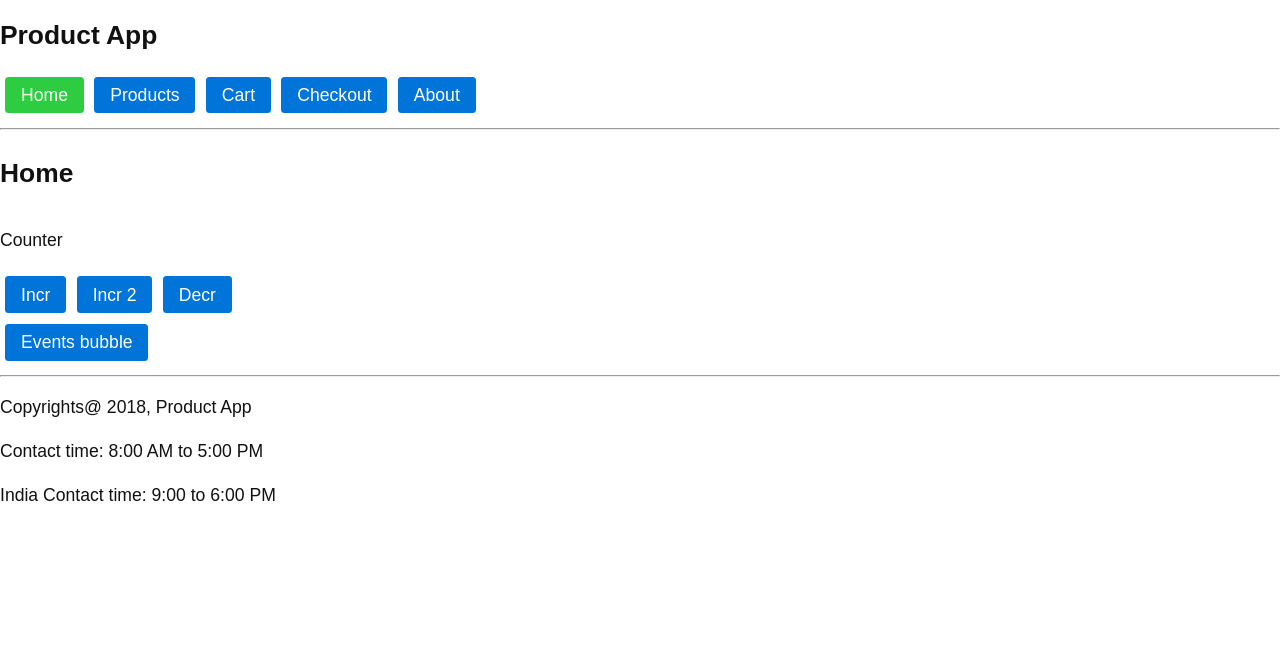
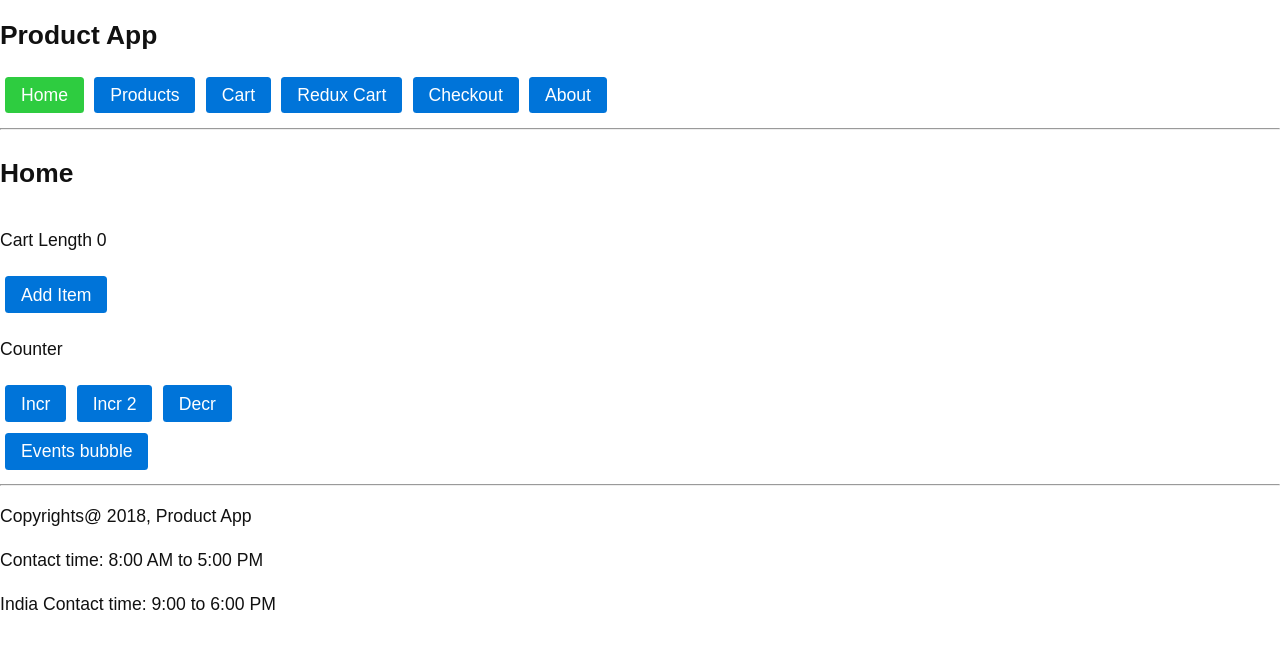
Before and after one commit to nodesense/bold-react-july-2018, a React (Create React App) app: page / in a window 1280 px wide. Shown: the top 648 px of the page. Built offline with nearby package versions, Linux system fonts and the light colour scheme.

Commit message:
redux container

```diff
--- a/package.json
+++ b/package.json
@@ -6,8 +6,11 @@
     "prop-types": "^15.6.2",
     "react": "^16.4.1",
     "react-dom": "^16.4.1",
+    "react-redux": "^5.0.7",
     "react-router-dom": "^4.3.1",
-    "react-scripts": "1.1.4"
+    "react-scripts": "1.1.4",
+    "redux": "^4.0.0",
+    "redux-thunk": "^2.3.0"
   },
   "scripts": {
     "start": "react-scripts start",
--- a/src/app/App.js
+++ b/src/app/App.js
@@ -9,6 +9,8 @@ import About from "./components/About";
 import NotFound from "./components/NotFound";
 
 import Cart from './cart/components/Cart';
+
+import ReduxCart from './redux-cart/containers/ReduxCart';
 
 import {BrowserRouter as Router,
         Switch,
@@ -49,6 +51,7 @@ export default class App extends React.Component {
                 <Switch>
                     <Route path="/" exact component={Home} />
                     <Route path="/cart" component={Cart} />
+                    <Route path="/redux-cart" component={ReduxCart} />
                     <Route path="/about" component={About} />
                     <Route path="*" component={NotFound} />
                 </Switch>
--- a/src/app/components/Header.js
+++ b/src/app/components/Header.js
@@ -16,6 +16,12 @@ export default function Header(props) {
             <NavLink to="/" className="button"   exact activeClassName='success' > Home </NavLink>
             <NavLink to="/products" className="button" activeClassName='success'> Products </NavLink>
             <NavLink to="/cart" className="button" activeClassName='success' > Cart </NavLink>
+
+            <NavLink to="/redux-cart"
+                    className="button"
+                    activeClassName='success' > Redux Cart </NavLink>
+
+
             <NavLink to="/checkout" className="button" activeClassName='success'> Checkout </NavLink>
             <NavLink to="/about" className="button" activeClassName='success'> About </NavLink>
 
--- a/src/app/components/Home.js
+++ b/src/app/components/Home.js
@@ -1,4 +1,7 @@
 import React, {Component} from 'react';
+
+import store from "../configureStore";
+import {addItem} from "../redux-cart/state/actions";
 
 export default class Home extends Component {
     constructor(props) {
@@ -44,6 +47,32 @@ export default class Home extends Component {
         })
     }
 
+    addItem = () => {
+        let id = Math.ceil(Math.random() * 10000);
+        let item = {
+            id,
+            name: `Product ${id}`,
+            price: Math.ceil(Math.random() * 100),
+            qty: 1
+        }
+
+        const action = addItem(item);
+        store.dispatch(action);
+    }
+
+    // store.subscribe( () => {this.forceUpdate()} )
+
+    componentDidMount() {
+        this.unsubscribeFn = store.subscribe ( () => {
+            console.log("HOME Subscribe");
+            this.forceUpdate();
+        })
+    }
+
+    componentWillUnmount() {
+        this.unsubscribeFn();
+    }
+
     //ES.Next
     // create method only once per instance
     decrement = () => {
@@ -86,6 +115,12 @@ export default class Home extends Component {
         return (
             <div>
                 <h2>{this.state.title}</h2>
+
+                <p> Cart Length {store.getState().items.length}</p>
+                <button onClick={this.addItem}>
+                    Add Item
+                </button>
+
                 <p>Counter {this.state.counter}</p>
                 {/* events take call back function
                     () => functions created on every render
--- /dev/null
+++ b/src/app/configureStore.js
@@ -0,0 +1,14 @@
+import {createStore, combineReducers} from 'redux';
+
+import cartReducer from "./redux-cart/state/cartReducer";
+
+const rootReducer = combineReducers({
+    //counter: counterReducer
+    items: cartReducer
+})
+
+const store = createStore(rootReducer, {  items: []})
+
+// store.getState().items
+
+export default store;
--- /dev/null
+++ b/src/app/redux-cart/components/ReduxCart.js
@@ -0,0 +1,13 @@
+import React from 'react';
+
+export default function ReduxCart(props) {
+    return (
+        <div>
+            <h2>Redux Cart</h2>
+            <p>Cart Length {props.cartLength}</p>
+            <button onClick={props.addItem} >
+                Add Item
+            </button>
+        </div>
+    )
+}
--- /dev/null
+++ b/src/app/redux-cart/containers/ReduxCart.js
@@ -0,0 +1,50 @@
+// container is a component
+
+import {connect} from 'react-redux';
+
+import ReduxCart from '../components/ReduxCart';
+
+import {addItem} from '../state/actions';
+
+// state = store.getState()
+// on every subscribe, end of dispatch
+function mapStateToProps(state) {
+    return {
+        //prop Name: value from state
+        cartLength: state.items.length
+    }
+}
+
+//dispatch == store.dispatch
+// called only once per container component creation
+function mapDispatchToProps(dispatch) {
+    return {
+        // propName: function(){}
+        addItem: function() {
+            let id = Math.ceil(Math.random() * 10000);
+            let item = {
+                id,
+                name: `Product ${id}`,
+                price: Math.ceil(Math.random() * 100),
+                qty: 1
+            }
+
+            const action = addItem(item);
+            dispatch(action);
+        }
+    }
+}
+
+// decorator
+const connectFn = connect(mapStateToProps,
+                          mapDispatchToProps);
+
+//create container
+// Pure component
+// Subscribe/Unsubscribe
+//ReduxCart render called only when cartLength changed
+// Container is a parent component, ReduxCart is child component
+
+const CartContainerComponent = connectFn(ReduxCart)
+
+export default CartContainerComponent;
--- a/src/index.js
+++ b/src/index.js
@@ -4,11 +4,19 @@ import ReactDOM from 'react-dom';
 
 import App from './app/App'; //Virtual dom
 
+import store from "./app/configureStore";
+import {Provider} from 'react-redux';
+
+
 let root = document.getElementById('root'); //Real Dom, index.html
 
 // uni directional (virtual dom to real dom, not vice versa
 
+// Provider shall pass store object to containers
 
-ReactDOM.render(<App />,
+ReactDOM.render(<Provider store={store}>
+                <App />
+                </Provider>
+                ,
                 root
 )
```
Also changed, not shown: 1 other file (tests, documents, lock files or other folders).
